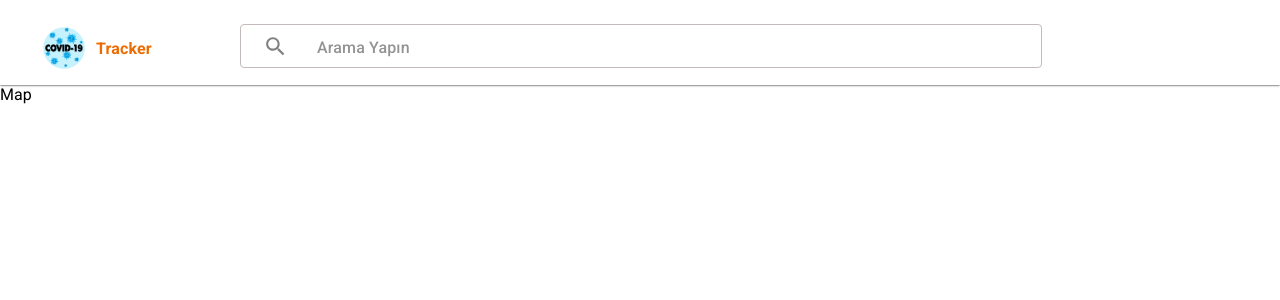
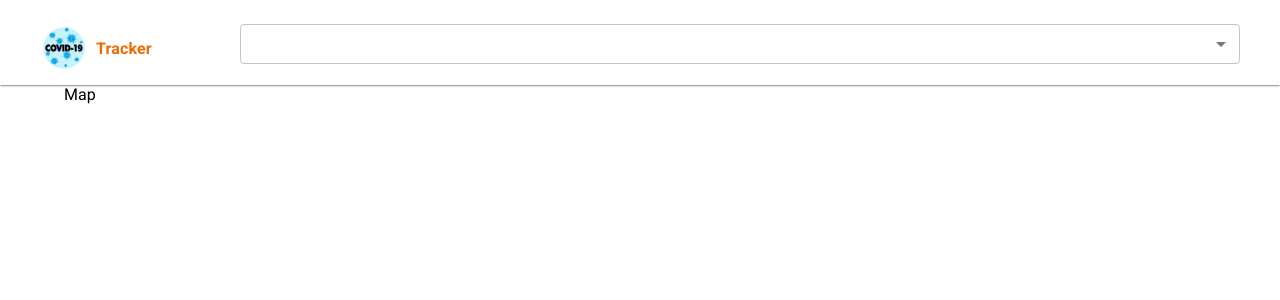
Before and after one commit to FRTYZ/covid-19-tracker, a React (Vite) app: page / in a window 1280 px wide. Shown: the top 300 px of the page. Built offline with nearby package versions, Linux system fonts and the light colour scheme.

Commit message:
Edited navbar

```diff
--- a/src/Layout/Navbar.tsx
+++ b/src/Layout/Navbar.tsx
@@ -6,31 +6,14 @@ import {
     Box,
     AppBar,
     Toolbar,
-    IconButton,
+    Container,
+    TextField,
     MenuItem,
-    Container,
-    Drawer,
-    Menu,
-    Divider,
-    Avatar,
-    ListItemAvatar,
-    List,
-    ListItem,
-    ListItemButton,
-    ListItemIcon,
-    ListItemText,
     Typography,
     useTheme,
     Link
   } from "@mui/material"
 
-// Material UI Icons
-import {
-    Close,
-    ExpandMore,
-    Logout,
-    List as ListIcon,
-    Menu as MenuIcon } from '@mui/icons-material';
 
 // Material UI styles
 import { navbarStyles } from '../styles';
@@ -38,34 +21,16 @@ import { navbarStyles } from '../styles';
 // Assets
 import LogoImage from '../assets/logo.png'
 
-// React Router
-import { useNavigate } from 'react-router-dom';
-
-// Components
-import SearchBar from '../components/SearchBar';
-
 const Navbar = () => {
     // Material UI and react router
     const theme = useTheme();
-    const navigate = useNavigate()
-
-    // useState elements
-    const [mobileNav, setMobileNav] = useState<null | HTMLElement>(null);
 
     // Functions
-
-    // Mobile navbar
-    const openMobileMenu = (event: MouseEvent<HTMLElement>) => {
-        setMobileNav(event.currentTarget);
-    }
-    const closeMobileMenu = () => {
-        setMobileNav(null)
-    }
 
     // logo section
     const LogoComponent = () => (
         <Link href="/" style={{ textDecoration: 'none' }}>
-            <Box sx={{ display :'flex' }}>
+            <Box sx={navbarStyles.logoBox}>
                 <img src={LogoImage} width={'48'} height={'48'} />
                 <Typography
                     sx={{
@@ -85,75 +50,23 @@ const Navbar = () => {
                 {/* Desktop navbar section start */}
                 <Toolbar sx={navbarStyles.toolbar}>
                     <Grid container>
-                    <Grid item xl={2} lg={2} md={2} sm={6}>
+                            <Grid item xl={2} lg={2} md={2} sm={12} xs={12}>
                                 <LogoComponent/>
                             </Grid>
-                    <Grid item xl={8} lg={8} md={8} sm={6}>
-                            <SearchBar device="desktop" />
+                            <Grid item xl={10} lg={10} md={10} sm={12} xs={12}>
+                                <Box sx={navbarStyles.selectBox}>
+                                    <TextField
+                                        select
+                                        fullWidth
+                                        size='small'
+                                    >
+                                        <MenuItem value="0">Seç</MenuItem>
+
+                                    </TextField>
+                                </Box>
                             </Grid>
                     </Grid>
                 </Toolbar>
-          {/* Desktop navbar section end */}
-
-          {/* Mobile navbar section start */}
-          <Toolbar sx={navbarStyles.mobileToolbar}>
-              <Grid container>
-                  <Grid item xs={6}>
-                      <LogoComponent />
-                  </Grid>
-                  <Grid item xs={6}>
-                      <Box sx={{ float : 'right'}}>
-                            <IconButton size='small' edge='start' onClick={openMobileMenu}>
-                                <MenuIcon sx={navbarStyles.mobileNavbarHamburgerMenuIcon} />
-                            </IconButton>
-                            <Drawer
-                                anchor={'top'}
-                                open={Boolean(mobileNav)}
-                                onClose={closeMobileMenu}
-                                PaperProps={{
-                                    sx: {
-                                        height: '100%',
-                                        maxHeight: 'none',
-                                    },
-                                }}
-                            >
-                                <Container>
-                                    <Grid container>
-                                        <Grid item xl={12} md={12} sm={12} xs={12}>
-                                            <Grid container>
-                                                <Grid item xs={11}>
-                                                    <LogoComponent />
-                                                </Grid>
-                                                <Grid item xs={1} sx={navbarStyles.drawerCloseIconGrid}>
-                                                    <IconButton size='medium' edge='start' onClick={closeMobileMenu}>
-                                                        <Close sx={navbarStyles.drawerCloseIcon} />
-                                                    </IconButton>
-                                                </Grid>
-                                            </Grid>
-                                            <Divider />
-                                            <ListItem disablePadding>
-                                                <ListItemButton
-                                                    sx={navbarStyles.drawerMenuListItemButton}
-                                                    onClick={() => navigate('/')}
-                                                >
-                                                        <ListItemIcon sx={navbarStyles.drawerMenuListItemIcon}>
-                                                            <ListIcon />
-                                                        </ListItemIcon>
-                                                    <ListItemText primary="Todo" />
-                                                </ListItemButton>
-                                            </ListItem>
-                                        </Grid>
-                                    </Grid>
-                                </Container>
-                            </Drawer>
-                        </Box>
-                  </Grid>
-                  <Grid item xs={12}>
-                      <SearchBar device="mobile" />
-                  </Grid>
-              </Grid>
-          </Toolbar>
-         {/* Mobile navbar section end */}
             </Container>
     </AppBar >
     )
--- a/src/Layout/index.tsx
+++ b/src/Layout/index.tsx
@@ -1,4 +1,6 @@
 import React from 'react'
+
+import { Container } from '@mui/material';
 
 // Layout Components
 import Navbar from './Navbar';
@@ -11,7 +13,7 @@ const Layout = (props: LayoutProps) => {
 return (
   <React.Fragment>
       <Navbar />
-      <div>{props.children}</div>
+      <Container>{props.children}</Container>
   </React.Fragment>
 )
 }
--- a/src/components/SearchBar.tsx
+++ /dev/null
@@ -1,75 +0,0 @@
-import React from 'react'
-
-// Material UI elements
-import {
-    Paper,
-    InputBase,
-    Button
-  } from "@mui/material"
-
-  // Material UI Icons and styles
-import { SearchOutlined } from '@mui/icons-material';
-import { searchbarStyles } from '../styles';
-
-// Other npm packes
-import slugify from 'react-slugify';
-import { useFormik } from 'formik';
-
-import { useSearchParams, useNavigate } from 'react-router-dom';
-
-// Interfaces
-import { searchProps } from './component';
-
-const SearchBar: React.FC<searchProps>  = ({device}) => {
-
-    // React Router
-    const navigate = useNavigate();
-    const [searchParams, setSearchParams] = useSearchParams();
-    const searchQuery = searchParams.get('search');
-
-    // search Formik
-    const formik = useFormik({
-        enableReinitialize: true,
-        initialValues: {
-            search: searchQuery ? searchQuery : ''
-        },
-        onSubmit: async(values) => {
-            const {search} = values;
-            const checkSearch = slugify(search)
-
-            if(search !== ''){
-                navigate('/?=' + checkSearch)
-            }
-        }
-    })
-
-    return (
-        <Paper component="form" sx={device == 'desktop' ? searchbarStyles.inputSearchPaper : searchbarStyles.mobileSearchPaper}>
-            <form
-                onSubmit={formik.handleSubmit}
-            >
-                <InputBase
-                    sx={searchbarStyles.inputSearchAreaInputBase}
-                    placeholder="Arama Yapın"
-                    name="search"
-                    startAdornment={
-                        <Button
-                            type="submit"
-                            size='small'
-                            color="primary"
-                            aria-label="directions"
-                            sx={searchbarStyles.searchButton}
-                        >
-                            <SearchOutlined sx={searchbarStyles.searchIcon} />
-                        </Button>
-                    }
-                    onChange={formik.handleChange}
-                    value={formik.values.search}
-                />
-            </form>
-        </Paper>
-    )
-}
-
-
-export default SearchBar
--- a/src/styles.ts
+++ b/src/styles.ts
@@ -16,111 +16,43 @@ export const navbarStyles: Record<string, SxProps<Theme> | undefined> = {
         marginTop: 1.4,
         paddingRight: { sm: '0px' },
         paddingLeft: { sm: '0px', xs: '0' },
-        display: { md: 'flex', xs: 'none' }
     },
-
-    // Right auth elements
-    authAvatarIconButton: {
-        float: 'right'
+    logoBox: {
+        display :'flex',
+        margin: {
+            lg: 0,
+            md: 0,
+            sm: '10px',
+            xs: '10px'
+        }
     },
-    authAvatar: {
-        width: 32,
-        height: 32
-    },
-    authMenuAvatar: {
-        width: '56px !important',
-        height: '56px !important',
-    },
-    authMenuAvatarText: {
-        fontSize: '20px',
-        lineHeight: '24px',
-        fontWeight: 700,
-        paddingLeft: '15px'
-    },
-    // Right non auth elements
-
-                            // Mobile Menu Styles
-    mobileToolbar: {
-        paddingRight: 0,
-        paddingLeft: 0,
-        display: { md: 'none' }
-    },
-
-    // Close ıcon and logo area
-    mobileNavbarHamburgerMenuIcon: {
-        fontSize: '2.0rem'
-    },
-
-    // Drawer styles start
-    drawerCloseIconGrid: {
-        marginTop: '1px'
-    },
-    drawerCloseIcon : {
-        fontSize: '2.5rem'
-    },
-
-    // Drawer menu list area
-    drawerMenuList: {
-        width: '100%',
-        bgcolor: 'background.paper'
-    },
-    drawerMobileAvatarListItem: {
-        marginTop: '20px',
-        marginBottom: '10px',
-        paddingLeft: 0
-    },
-    drawerAvatar: {
-        width: 50,
-        height: 50
-    },
-    drawerAvatarLoginText: {
-        fontWeight: 600,
-        marginLeft: '10px',
-        fontSize: '20px'
-    },
-    drawerMenuListItemButton: {
-        paddingLeft: 0
-    },
-    drawerMenuListItemIcon: {
-        minWidth: '45px'
-    },
+    selectBox: {
+        margin: {
+            lg: 0,
+            md: 0,
+            sm: '15px',
+            xs: '10px'
+        }
+    }
 }
 
-// component/SearchBar.tsx
-export const searchbarStyles: Record<string, SxProps<Theme> | undefined> = {
-    mobileSearchPaper: {
-        display: 'flex',
-        alignItems: 'center',
-        border: '1px solid #c4baba',
-        boxShadow: '0',
-        p: '0px'
+// components/CardSection
+export const cardSectionStyles: Record<string, SxProps<Theme> | undefined> = {
+    cardContentTitle: {
+        fontSize: '16px',
+        fontWeight: 600,
+        marginBottom: 1
     },
-    inputSearchAreaInputBase: {
-        ml: 1.5,
-        flex: 1,
-        pt: 0.5,
-        color:'#000000',
-        fontWeight: 500
+    cardContent: {
+        fontSize: '16px',
+        marginBottom: 1
     },
-    inputSearchPaper: {
-        display: 'flex',
-        alignItems: 'center',
-        border: '1px solid #c4baba',
-        boxShadow: '0',
-        p: '0px',
-        width: '100%',
-        '&:hover': {
-            borderColor: '#000000'
-        }
+    cardImageBox : {
+        display: 'inline-flex'
     },
-    searchButton: {
-        padding: 0
-    },
-    searchIcon: {
-        margin: '5px 25px 8px 5px',
-        fontSize: {
-            lg: '25px', md: '25px', sm: '20px', xs: '20px'
-        },
-        color:'gray'
+    cardImage : {
+        width: 40,
+        marginRight: '5px',
+        border: '2px solid #7c4b00'
     }
 }
```
Also changed, not shown: src/components/component.d.ts (+14 -2 lines). Lines whose indentation alone changed are shown as unchanged.
